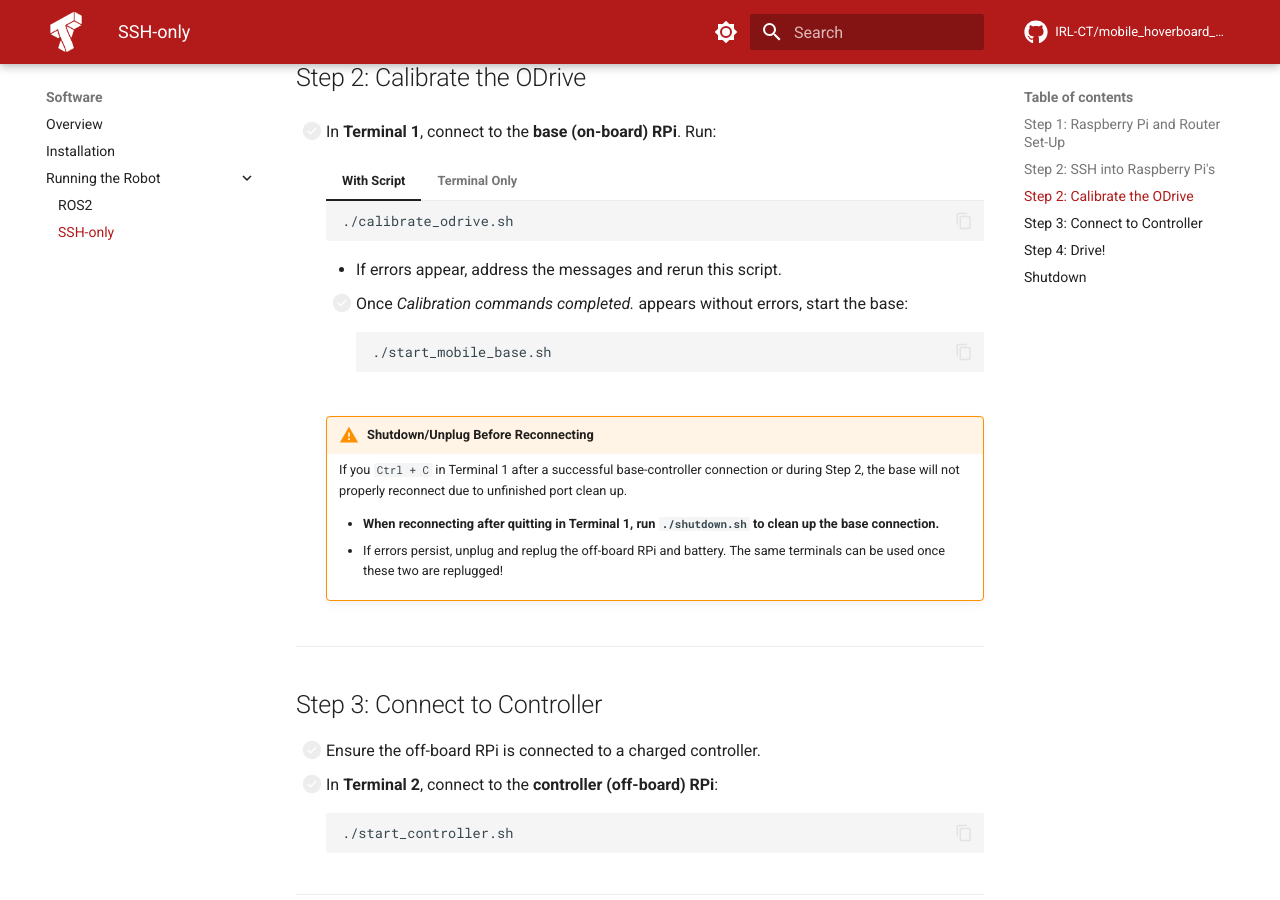
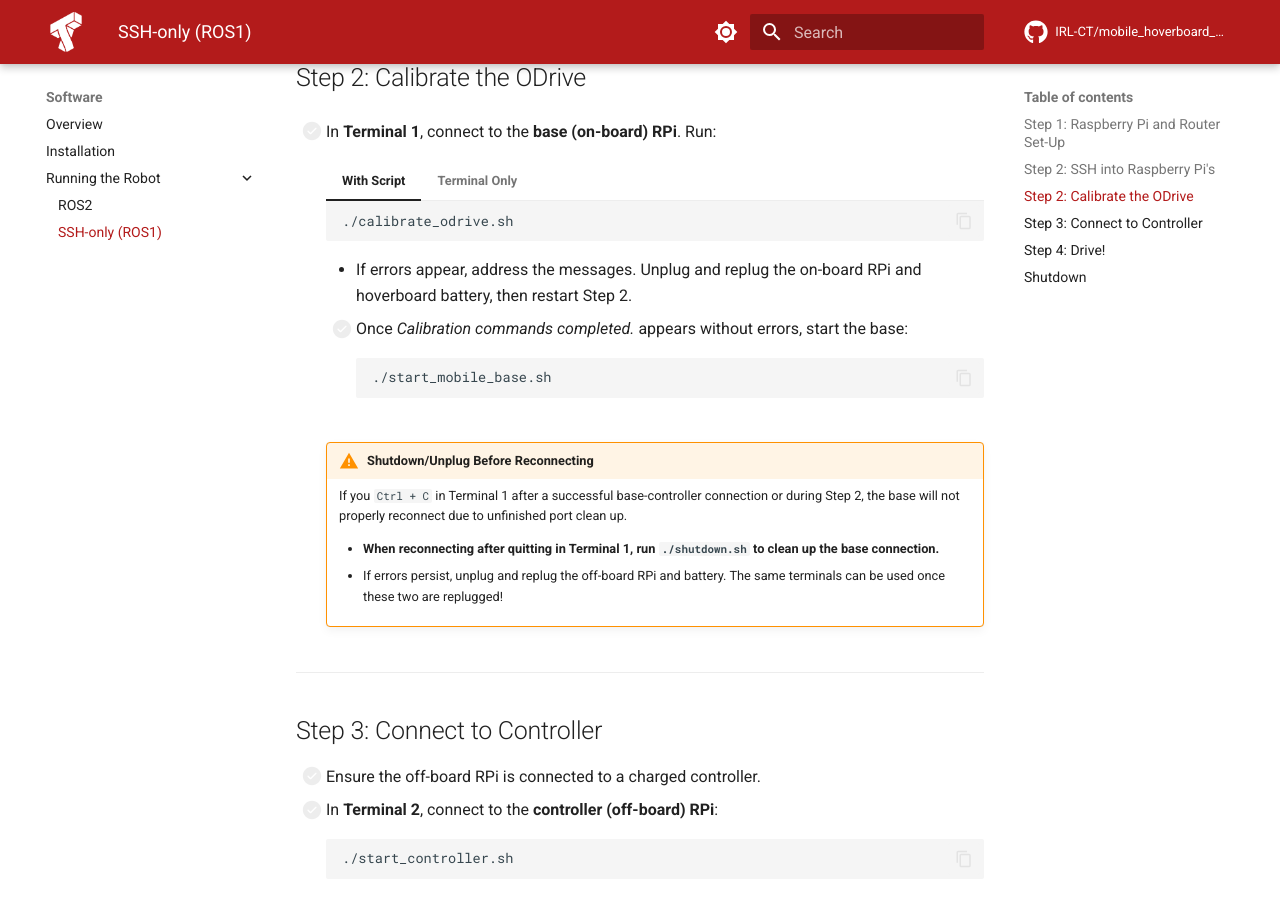
Before and after one commit to IRL-CT/mobile_hoverboard_robot_base, an MkDocs documentation site: the page built from docs/software/running_ssh.md, in a window 1280 px wide and 900 px high, scrolled down 929 px. Built offline with MkDocs 1.6.1 and Material for MkDocs 9.7.7, drawn with Linux system fonts in a browser that asks for light colours; comment, search, counter and statistics services are not loaded; some of the changed text lies outside the part shown.

Commit message:
Update SSH-only checklist to specify it's ROS1, 2RPi system (check to see if ROS2 SSH-only has any differences)

````diff
--- a/docs/software/running_ssh.md
+++ b/docs/software/running_ssh.md
@@ -1,4 +1,4 @@
-# Running the Robot - *SSH only*
+# Running the Robot - *SSH only (ROS1)*
 
 This page covers the full connection sequence for wirelessly controlling the hoverboard base. Two Raspberry Pis must be running simultaneously — one inside the robot (base) and one external (controller).
 
@@ -38,7 +38,7 @@ Running the robot requires **2 terminals** across the two Raspberry Pis.
         ./calibrate_odrive.sh
         ```
 
-        - If errors appear, address the messages and rerun this script.
+        - If errors appear, address the messages. Unplug and replug the on-board RPi and hoverboard battery, then restart Step 2.
 
         - [ ] Once *Calibration commands completed.* appears without errors, start the base:
         ```bash
--- a/mkdocs.yml
+++ b/mkdocs.yml
@@ -53,7 +53,7 @@ nav:
       - Installation: software/installation.md
       - 'Running the Robot':
           - ROS2: software/running_ros.md
-          - SSH-only: software/running_ssh.md
+          - SSH-only (ROS1): software/running_ssh.md
   - Teleoperation: teleoperation.md
   - Research: research.md
 
````
Also changed, not shown: 1 other file.
